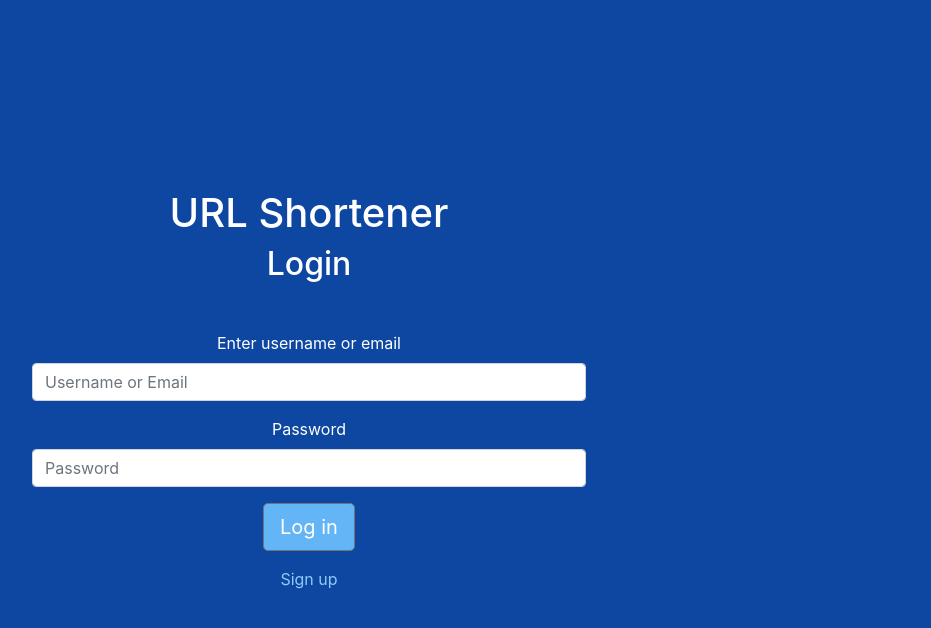
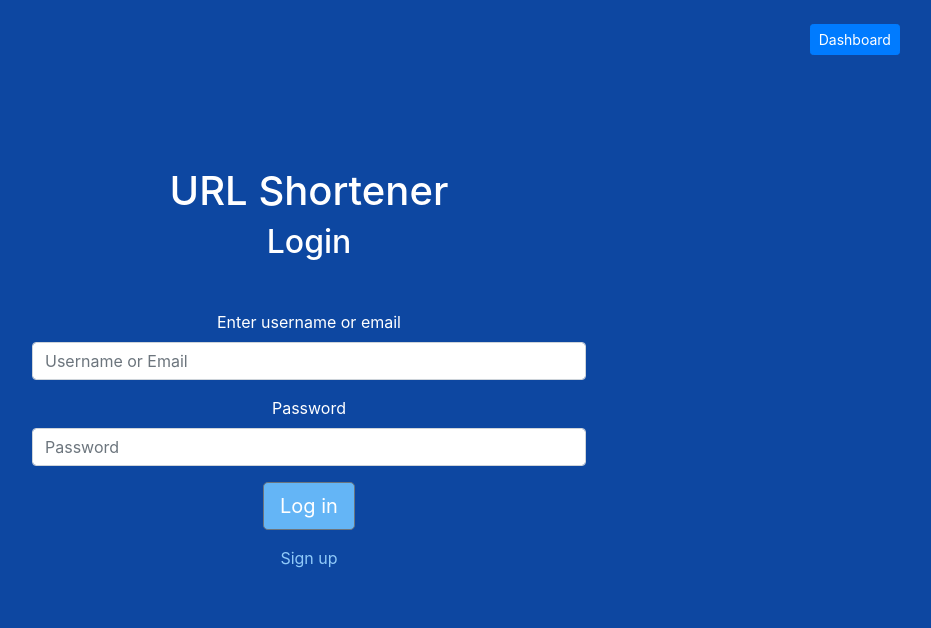
Before and after one commit to burakintisah/url-shortener, a React (Create React App) app in the folder frontend/: page /login in a window 1280 px wide. Shown: the top 628 px of the page, without its empty margins (331-1262 px from the left). Built offline with nearby package versions, Linux system fonts and the light colour scheme; what aws-amplify would draw is missing.

Commit message:
dashboard button

```diff
--- a/frontend/src/components/Home.js
+++ b/frontend/src/components/Home.js
@@ -84,10 +84,6 @@ class Home extends Component {
         this.setState({isCustom:true});
     }
 
-    handleDashboard = event =>{
-        this.props.history.push('/dashboard')
-    }
-
     onInputChange = event => {
         this.setState({
             [event.target.id]: event.target.value
@@ -153,7 +149,6 @@ class Home extends Component {
                             <Col sm="1">
                                 <Row className="white">Hi {this.props.auth.user.username + ","}</Row>
                                 <Row><div><a href="/login" className="linkColor" > Log Out</a></div></Row>
-                                <Row><Button size="sm" className="btn2 mt-2" onClick={this.handleDashboard}> Dashboard </Button></Row>
                             </Col>
                         </Row>
                     </Form>
@@ -245,7 +240,4 @@ const HomeContainer = styled.div`
 .btn {
     background: #64b5f6;
 }
-.btn2{
-    background: #1976d2;
-}
 `;
--- a/frontend/src/components/auth/LogIn.js
+++ b/frontend/src/components/auth/LogIn.js
@@ -2,7 +2,7 @@ import React, { Component } from 'react';
 import { Auth } from "aws-amplify"
 import { Button, Form, FormGroup, Label, Input } from 'reactstrap';
 import styled from 'styled-components'
-
+import {Col, Row } from 'reactstrap';
 class LogIn extends Component {
     state = {
         username: "",
@@ -61,10 +61,16 @@ class LogIn extends Component {
         document.getElementById(event.target.id);
     };
 
+    handleDashboard = event =>{
+        this.props.history.push('/dashboard')
+    }
 
     render() {
         return (
-                <div className="container">
+                <div >
+                    <Row>
+                        <Col sm="2"></Col>
+                        <Col sm="8">
                             <LoginContainer >
                                 <Form className="login-head bk"></Form>
                                 <Form className="login-form bk" onSubmit={this.handleSubmit}>
@@ -98,6 +104,10 @@ class LogIn extends Component {
                                     </div>
                                 </Form>
                             </LoginContainer>
+                        </Col>
+                        <Col sm="2"><Button color="primary" size="sm" className="mt-4" onClick={this.handleDashboard}> Dashboard </Button></Col>
+                    </Row>
+
                 </div>
         );
     }
@@ -110,14 +120,13 @@ const LoginContainer = styled.div`
 .login-form{
     width: 100%;
     max-width: 650px;
-    margin-left: 25px;
     margin: auto;
     height: 500px;
   }
   .login-head{
     width: 100%;
     max-width: 650px;
-    margin-left: 25px;
+
     margin: auto;
     height: 100px;
     margin-top:8%;
```
Lines whose indentation alone changed are shown as unchanged.
